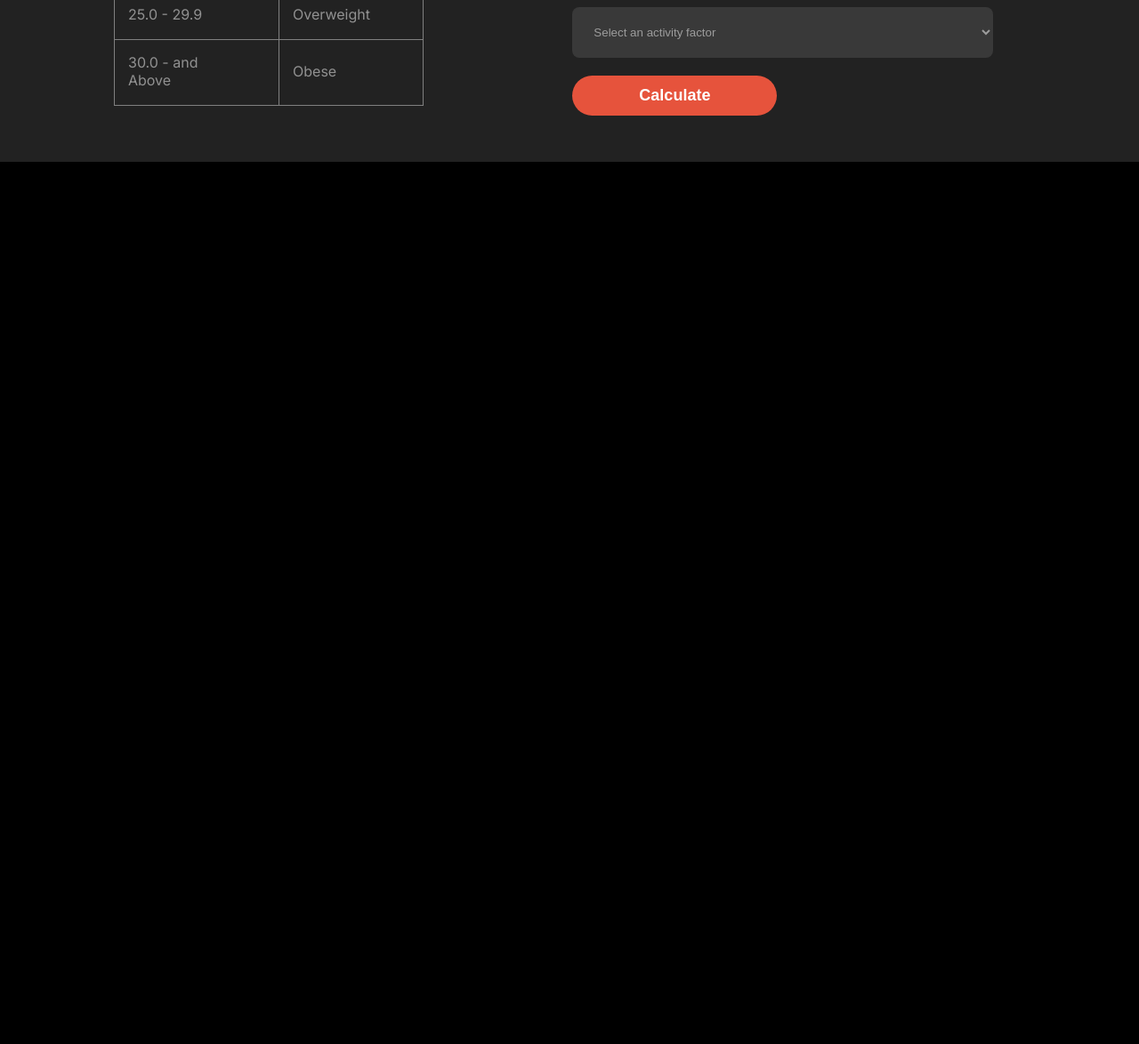
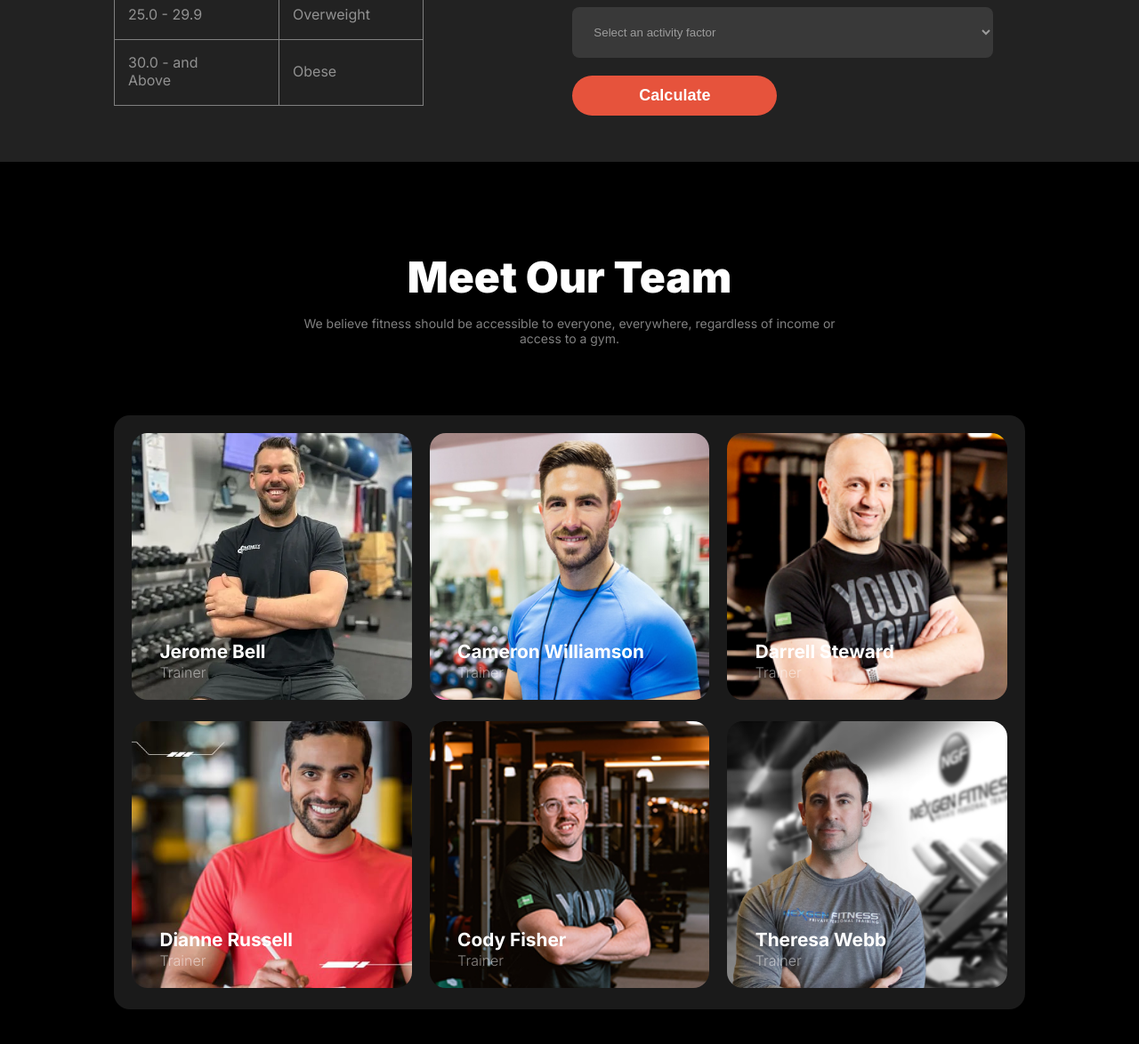
Before and after one commit to Sadia492/assignment-2, a plain HTML site: page index.html in a window 1280 px wide. Shown: the part 3179-4353 px from the top of the page at 89% size. Before the commit the page ends 3461 px from the top, so only its background shows below. Drawn offline with Linux system fonts and the light colour scheme; a web font is replaced by a local one.

Commit message:
team section added and made it responsive

```diff
--- a/index.html
+++ b/index.html
@@ -208,6 +208,47 @@
   </div>
 </section>
 <!-- ------BMI section ends here----  -->
-
+ <!-- ------Team section ends here----  -->
+ <section class="team container">
+  <h1 class="section-title">Meet Our Team</h1>
+  <p class="section-description team-description">
+    We believe fitness should be accessible to everyone, everywhere,
+    regardless of income or<br />
+    access to a gym.
+  </p>
+  <div class="team-card-container">
+    <div class="team-card">
+      <img src="images/trainer1.png" alt="" />
+      <h5>Jerome Bell</h5>
+      <p>Trainer</p>
+    </div>
+    <div class="team-card">
+      <img src="images/trainer2.png" alt="" />
+      <h5>Cameron Williamson</h5>
+      <p>Trainer</p>
+    </div>
+    <div class="team-card">
+      <img src="images/trainer3.png" alt="" />
+      <h5>Darrell Steward</h5>
+      <p>Trainer</p>
+    </div>
+    <div class="team-card">
+      <img src="images/trainer4.png" alt="" />
+      <h5>Dianne Russell</h5>
+      <p>Trainer</p>
+    </div>
+    <div class="team-card">
+      <img src="images/trainer5.png" alt="" />
+      <h5>Cody Fisher</h5>
+      <p>Trainer</p>
+    </div>
+    <div class="team-card">
+      <img src="images/trainer6.png" alt="" />
+      <h5>Theresa Webb</h5>
+      <p>Trainer</p>
+    </div>
+  </div>
+</section>
+<!-- ------Team section ends here----  -->
   </body>
 </html>
--- a/styles/responsive.css
+++ b/styles/responsive.css
@@ -63,6 +63,10 @@
   .bmi-calculator {
     width: 100%;
   }
+  /* team section */
+  .team-card-container {
+    grid-template-columns: 1fr;
+  }
 }
 
 /* responsive for medium size devices */
@@ -121,4 +125,8 @@
   .bmi-calculator {
     width: 100%;
   }
+  /* team section */
+  .team {
+    width: 90%;
+  }
 }
--- a/styles/style.css
+++ b/styles/style.css
@@ -433,3 +433,58 @@ td {
 }
 
 /* ------BMI section ends here---- */
+/* ------Team section starts here---- */
+.team h1,
+.team .team-description {
+  text-align: center;
+}
+.team-description {
+  margin-top: 14px;
+  margin-bottom: 78px;
+}
+.team {
+  margin-bottom: 88px;
+}
+.team-card img {
+  width: 100%;
+  height: 300px;
+  object-fit: cover;
+  border-radius: 18px;
+}
+.team-card-container {
+  display: grid;
+  grid-template-columns: repeat(3, 1fr);
+  gap: 20px;
+  /* background-color: #191919; */
+  padding: 20px;
+  border-radius: 18px;
+  background-color: rgba(255, 255, 255, 0.1);
+  /* grid-template-rows: repeat(2, 400px); */
+}
+.team-card p,
+.team-card h5 {
+  color: white;
+}
+.team-card {
+  position: relative;
+}
+.team-card h5 {
+  position: absolute;
+  bottom: 15%;
+  left: 10%;
+}
+.team-card p {
+  position: absolute;
+  bottom: 8%;
+  left: 10%;
+}
+.team-card p {
+  color: #ffffff80;
+  font-weight: 300;
+}
+.team-card h5 {
+  font-size: 1.3rem;
+  font-weight: 700;
+  color: white;
+}
+/* ------Team section ends here---- */
```
